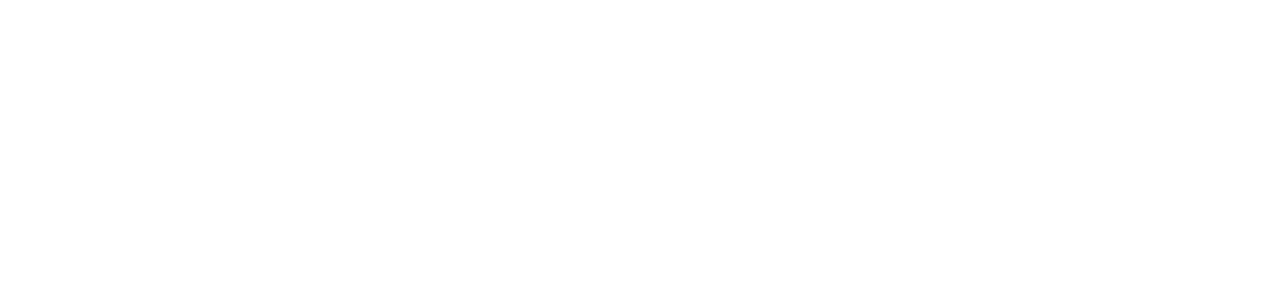
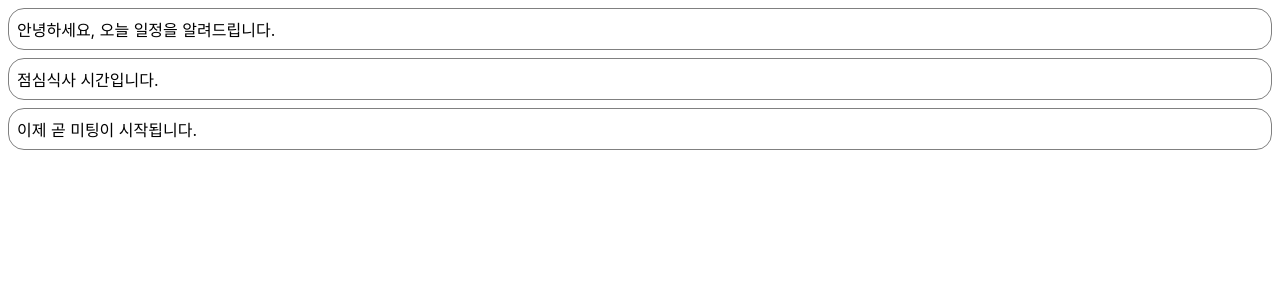
Before and after one commit to Jh214/react1-1, a React (Create React App) app in the folder firstreact/: page / in a window 1280 px wide. Shown: the top 300 px of the page. Built offline with nearby package versions, Linux system fonts and the light colour scheme.

Commit message:
update Move folder

```diff
--- a/firstreact/src/ch_04/NotificationList.jsx
+++ /dev/null
@@ -1,49 +0,0 @@
-import React, { useState, useEffect } from 'react'; // useState와 useEffect를 React에서 가져옴
-import Notification from './Notification';
-
-const reservedNotifications = [
-    {
-        id: 1,
-        message: '안녕하세요, 오늘 일정을 알려드립니다.',
-    },
-    {
-        id: 2,
-        message: '점심식사 시간입니다.',
-    },
-    {
-        id: 3,
-        message: '이제 곧 미팅이 시작됩니다.',
-    },
-];
-
-function NotificationList() {
-    const [notifications, setNotifications] = useState([]);
-
-    useEffect(() => {
-        const timer = setInterval(() => {
-            setNotifications((prevNotifications) => {
-                if (prevNotifications.length < reservedNotifications.length) {
-                    const index = prevNotifications.length;
-                    return [...prevNotifications, reservedNotifications[index]];
-                } else {
-                    clearInterval(timer);
-                    return [];
-                }
-            });
-        }, 1000);
-
-        return () => {
-            clearInterval(timer);
-        };
-    }, []);
-
-    return (
-        <div>
-            {notifications.map((notification) => (
-                <Notification key={notification.id} id={notification.id} message={notification.message} />
-            ))}
-        </div>
-    );
-}
-
-export default NotificationList;
--- /dev/null
+++ b/firstreact/src/ch_06/NotificationList.jsx
@@ -0,0 +1,71 @@
+import React from "react";
+import Notification from "./Notification";
+
+const reservedNotifications = [
+    {
+        id: 1,
+        message: "안녕하세요, 오늘 일정을 알려드립니다.",
+    },
+    {
+        id: 2,
+        message: "점심식사 시간입니다.",
+    },
+    {
+        id: 3,
+        message: "이제 곧 미팅이 시작됩니다.",
+    },
+];
+
+var timer;
+
+class NotificationList extends React.Component {
+    constructor(props) {
+        super(props);
+
+        this.state = {
+            notifications: [],
+        };
+    }
+
+    componentDidMount() {
+        const { notifications } = this.state;
+        timer = setInterval(() => {
+            if (notifications.length < reservedNotifications.length) {
+                const index = notifications.length;
+                notifications.push(reservedNotifications[index]);
+                this.setState({
+                    notifications: notifications,
+                });
+            } else {
+                // this.setState({
+                //     notifications: [],
+                // });
+                clearInterval(timer);
+            }
+        }, 1000);
+    }
+
+    componentWillUnmount() {
+        if (timer) {
+            clearInterval(timer);
+        }
+    }
+
+    render() {
+        return (
+            <div>
+                {this.state.notifications.map((notification) => {
+                    return (
+                        <Notification
+                            key={notification.id}
+                            id={notification.id}
+                            message={notification.message}
+                        />
+                    );
+                })}
+            </div>
+        );
+    }
+}
+
+export default NotificationList;
--- a/firstreact/src/index.js
+++ b/firstreact/src/index.js
@@ -3,9 +3,9 @@ import ReactDOM from 'react-dom/client';
 import './index.css';
 import App from './App';
 import reportWebVitals from './reportWebVitals';
-import Welcome from './ch_04/Welcome';
-import CommentList from './ch_04/CommentList';
-import NotificationList from './ch_04/NotificationList';
+import Welcome from './ch_05/Welcome';
+import CommentList from './ch_05/CommentList';
+import NotificationList from './ch_06/NotificationList';
 
 const element = <Welcome name = "인제"/>
 
```
Also changed, not shown: firstreact/src/ch_04/Clock.jsx (renamed from firstreact/src/ch_03/Clock.jsx), firstreact/src/ch_05/Comment.jsx (renamed from firstreact/src/ch_04/Comment.jsx), firstreact/src/ch_05/CommentList.jsx (renamed from firstreact/src/ch_04/CommentList.jsx), firstreact/src/ch_05/Welcome.jsx (renamed from firstreact/src/ch_04/Welcome.jsx), firstreact/src/ch_06/Notification.jsx (renamed from firstreact/src/ch_04/Notification.jsx).
